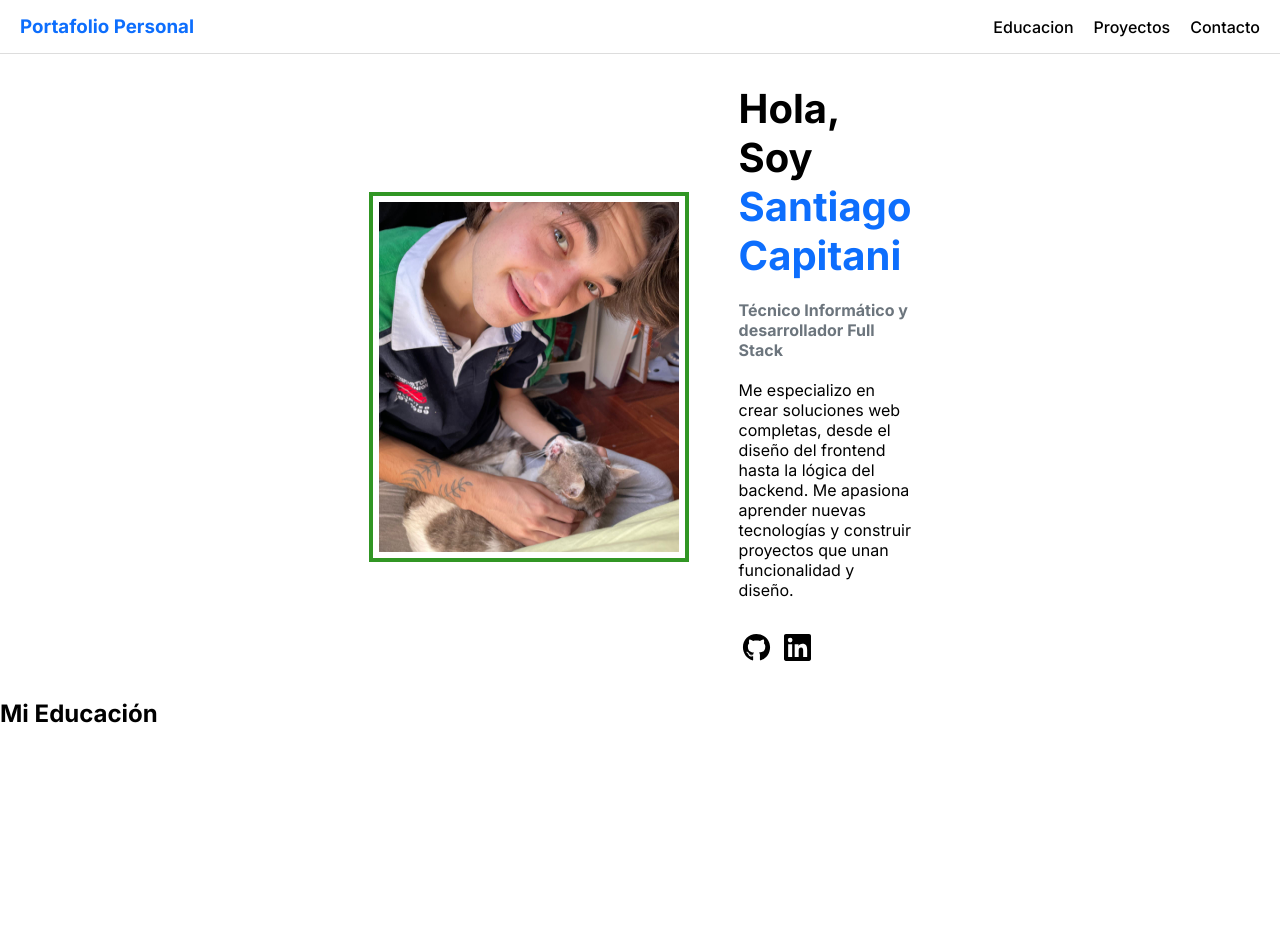
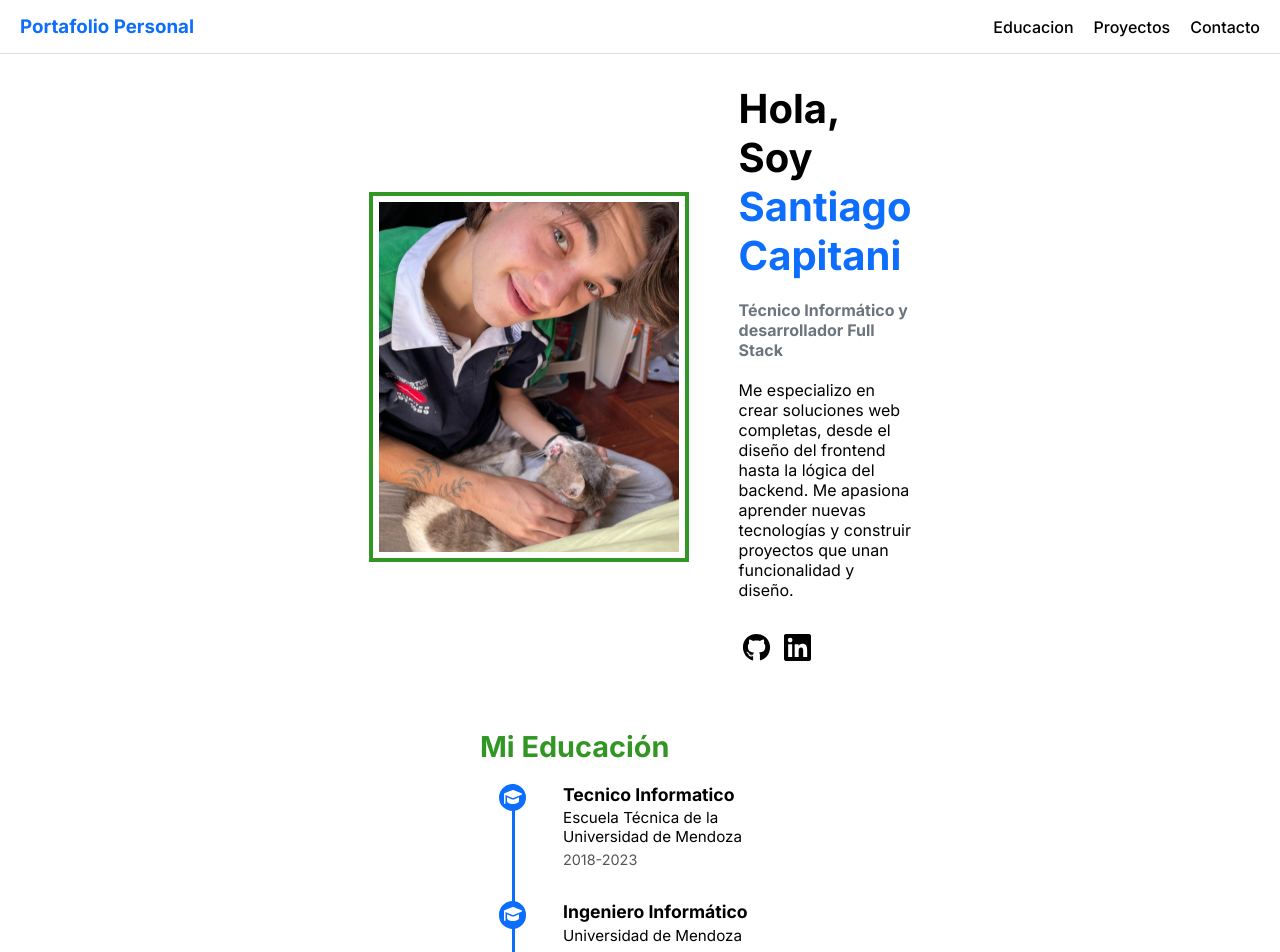
Before and after one commit to Santiagocapi/Portafolio_Vue, a Vue app: page / in a window 1280 px wide. Shown: the top 952 px of the page. Before the commit the page ends 800 px from the top, so only its background shows below. Built offline with nearby package versions, Linux system fonts and the light colour scheme; a web font is replaced by a local one.

Commit message:
Educational component completed. Thinking about adding some animation. Some bugs fixed.

```diff
--- a/src/components/Education.vue
+++ b/src/components/Education.vue
@@ -1,6 +1,31 @@
 <template>
   <section class="education_content">
     <h2>Mi Educación</h2>
+
+    <div class="timeline" role="list">
+      <article
+        v-for="(item, i) in education"
+        :key="item.id ?? i"
+        class="timeline_item"
+        role="listitem"
+      >
+        <div class="timeline_icon">
+          <svg style="width: 18px" xmlns="http://www.w3.org/2000/svg" viewBox="0 0 576 512">
+            <path
+              d="M48 195.8l209.2 86.1c9.8 4 20.2 6.1 30.8 6.1s21-2.1 30.8-6.1l242.4-99.8c9-3.7 14.8-12.4 14.8-22.1s-5.8-18.4-14.8-22.1L318.8 38.1C309 34.1 298.6 32 288 32s-21 2.1-30.8 6.1L14.8 137.9C5.8 141.6 0 150.3 0 160L0 456c0 13.3 10.7 24 24 24s24-10.7 24-24l0-260.2zm48 71.7L96 384c0 53 86 96 192 96s192-43 192-96l0-116.6-142.9 58.9c-15.6 6.4-32.2 9.7-49.1 9.7s-33.5-3.3-49.1-9.7L96 267.4z"
+            />
+          </svg>
+        </div>
+
+        <div class="timeline_content">
+          <h3 class="degree">{{ item.degree }}</h3>
+          <p class="university">{{ item.institution }}</p>
+          <time class="years" :datetime="item.start + '-' + item.end">
+            {{ item.years }}
+          </time>
+        </div>
+      </article>
+    </div>
   </section>
 </template>
 
@@ -38,4 +63,69 @@ const props = defineProps({
 })
 </script>
 
-<style scoped></style>
+<style scoped>
+.education_content {
+  padding: 30px 30rem;
+}
+
+.education_content h2 {
+  font-size: 1.8rem;
+  margin-bottom: 20px;
+  color: var(--green);
+}
+
+/* Línea vertical */
+.timeline {
+  position: relative;
+  margin-left: 1.2rem;
+  border-left: 3px solid var(--dark_blue);
+  padding-left: 2rem;
+  margin-left: 2rem;
+}
+
+/* Cada entrada de educación */
+.timeline_item {
+  position: relative;
+  margin-bottom: 2rem;
+}
+
+/* Ícono circular */
+.timeline_icon {
+  position: absolute;
+  left: -3rem;
+  top: 0rem;
+  background-color: var(--dark_blue);
+  border: 2px solid var(--dark_blue);
+  width: 1.7rem;
+  height: 1.7rem;
+  border-radius: 50%;
+  display: flex;
+  align-items: center;
+  justify-content: center;
+}
+
+.timeline_icon svg {
+  fill: var(--white);
+  margin: 0 0 1px 1px;
+}
+
+/* Contenido */
+.timeline_content {
+  margin-left: 1rem;
+}
+
+.timeline_content h3 {
+  font-size: 1.1rem;
+  font-weight: bold;
+}
+
+.timeline_content p {
+  font-size: 0.95rem;
+  margin: 0.2rem 0;
+}
+
+.timeline_content time {
+  font-size: 0.9rem;
+  color: #555;
+}
+</style>
```
